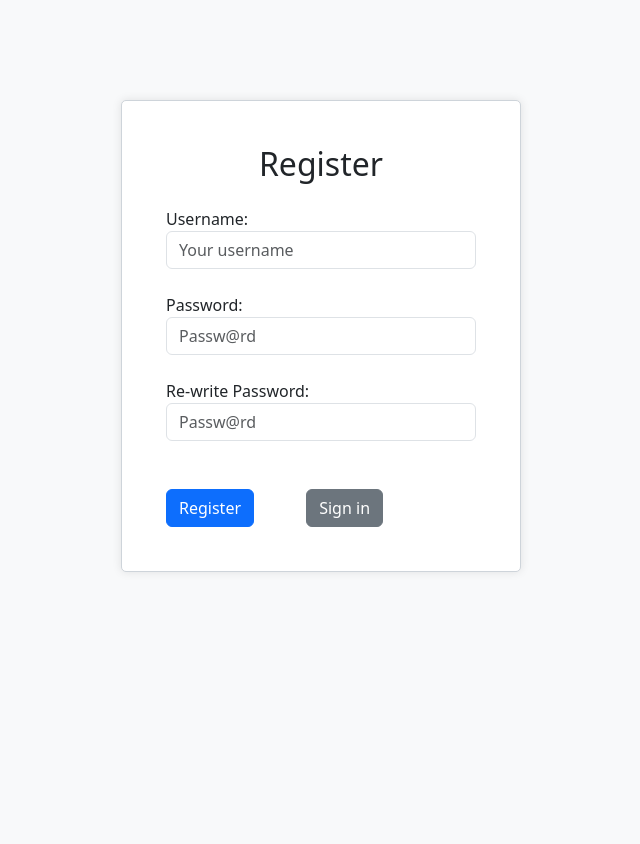
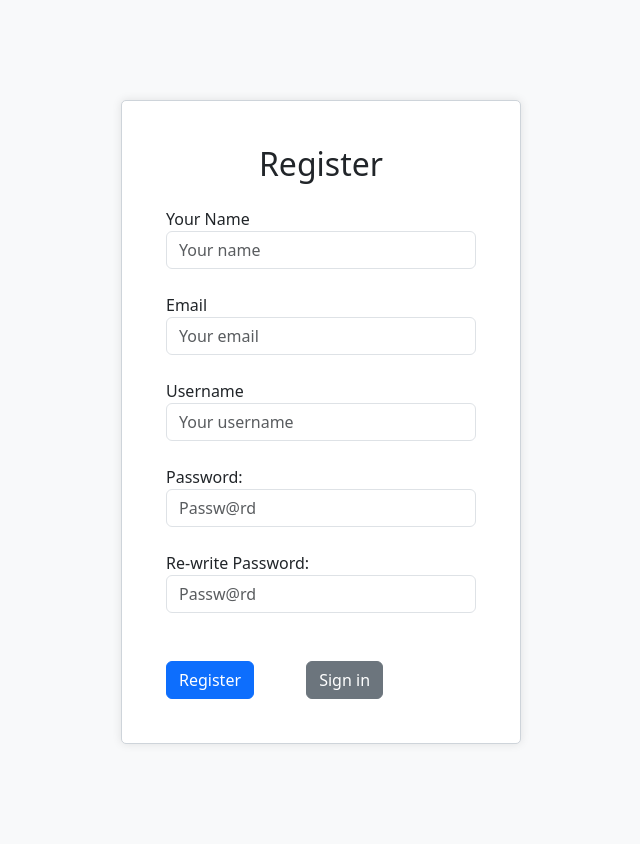
Before and after one commit to HThanh-how/php-web, a PHP site: page /lab2/register.php in a window 1280 px wide. Shown: the whole page, without its empty margins (319-959 px from the left). Before the commit the page ends 572 px from the top, so only its background shows below. Run offline with PHP 8.4, Linux system fonts and the light colour scheme.

Commit message:
update cái cho chắc

```diff
--- a/footer.php
+++ b/footer.php
@@ -4,7 +4,7 @@
 <head>
     <meta charset="UTF-8">
     <meta name="viewport" content="width=device-width, initial-scale=1.0">
-    <title>Đăng nhập</title>
+    <!-- <title>Đăng nhập</title> -->
     <link rel="stylesheet" href="styles.css">
 
     <!-- Sử dụng Bootstrap CSS -->
--- a/home.php
+++ b/home.php
@@ -45,7 +45,7 @@ body, html {
 </style>
 </head>
 <body>
-
+<title>Home page</title>
 <div class="hero-image">
   <div class="hero-text">
     <h1 style="font-size:50px">I am Huy Thanh</h1>
--- a/lazyload.php
+++ b/lazyload.php
@@ -61,7 +61,7 @@ function displayProducts($products) {
 </head>
 
 <body>
-
+<title>LazyLoad</title>
     <div class="container">
         <h1>Product List</h1>
 
--- a/pagination.php
+++ b/pagination.php
@@ -85,7 +85,7 @@ $items = array_slice($filteredData, $offset, $itemsPerPage);
 </head>
 
 <body>
-
+        <title>Pagination</title>
     <div class="container">
         <h1>Product List</h1>
 
--- a/product_listing.php
+++ b/product_listing.php
@@ -45,7 +45,7 @@ if (!empty($_GET['search'])) {
 </head>
 
 <body>
-
+    <title>Products Collection</title>
     <div class="container">
         <h1>Product List</h1>
 
--- a/register.php
+++ b/register.php
@@ -4,7 +4,7 @@
 <head>
     <meta charset="UTF-8">
     <meta name="viewport" content="width=device-width, initial-scale=1.0">
-    <title>Đăng nhập</title>
+    <title>Register</title>
     <link rel="stylesheet" href="styles.css">
 
     <!-- Sử dụng Bootstrap CSS -->
@@ -36,7 +36,17 @@
         <h2 class="text-center m-4">Register</h2>
         <form action="" method="POST" onsubmit="return validateForm()">
             <div class="form-group m-4">
-                <label for="username">Username:</label>
+                <label for="username">Your Name</label>
+                <input type="text" class="form-control" name="name" id="name" placeholder="Your name" required>
+                <!-- <span id="username_error" style="color: red;"></span> -->
+            </div>
+            <div class="form-group m-4">
+                <label for="username">Email</label>
+                <input type="email" class="form-control" name="email" id="email" placeholder="Your email" required>
+                <span id="email_error" style="color: red;"></span>
+            </div>
+            <div class="form-group m-4">
+                <label for="username">Username</label>
                 <input type="text" class="form-control" name="username" id="username" placeholder="Your username" required>
                 <span id="username_error" style="color: red;"></span>
             </div>
@@ -58,6 +68,7 @@
         function validateForm() {
             var username = document.getElementById("username").value;
             var password = document.getElementById("password").value;
+            var email = document.getElementById("email").value;
             var confirm_password = document.getElementById("confirm_password").value;
 
             var specialChars = /[!@#$%^&*()_+\-=\[\]{};':"\|,.<>\/?]+/;
@@ -67,6 +78,12 @@
                 return false;
             } else {
                 document.getElementById("username_error").textContent = "";
+            }
+            if (!/^[\w-]+(\.[\w-]+)*@([\w-]+\.)+[a-zA-Z]{2,7}$/.test(email)) {
+                document.getElementById("email_error").textContent = "Invalid email address.";
+                return false;
+            } else {
+                document.getElementById("email_error").textContent = "";
             }
 
             if (password.length < 6) {
@@ -131,7 +148,8 @@ if ($_SERVER['REQUEST_METHOD'] === 'POST') {
 
         // Check if username exists
 
-
+        $name = $_POST['name'];
+        $email = $_POST['email'];
         $username = $_POST['username'];
         $password = $_POST['password'];
         $confirm_password = $_POST['confirm_password'];
@@ -150,7 +168,7 @@ if ($_SERVER['REQUEST_METHOD'] === 'POST') {
             exit; // Stop the execution of further code
         }
 
-    $sql = "INSERT INTO users (username, password) VALUES ('$username', '$hashPassword')";
+        $sql = "INSERT INTO users (username, password, email, name) VALUES ('$username', '$hashPassword', '$email', '$name');";
 
         if ($conn->query($sql) === TRUE) {
             echo "<div class='alert alert-success'>Registration successful. Please login again.</div>";
@@ -158,6 +176,8 @@ if ($_SERVER['REQUEST_METHOD'] === 'POST') {
             echo "<div class='alert alert-danger'>Error: " . $conn->error . "</div><script>
         document.getElementById('username').value = '$username';
         document.getElementById('password').value = '$password';
+        document.getElementById('email').value = '$email';
+        document.getElementById('name').value = '$name';
         document.getElementById('confirm_password').value = '$confirm_password';</script>";
         }
 
```
Lines whose indentation alone changed are shown as unchanged.
